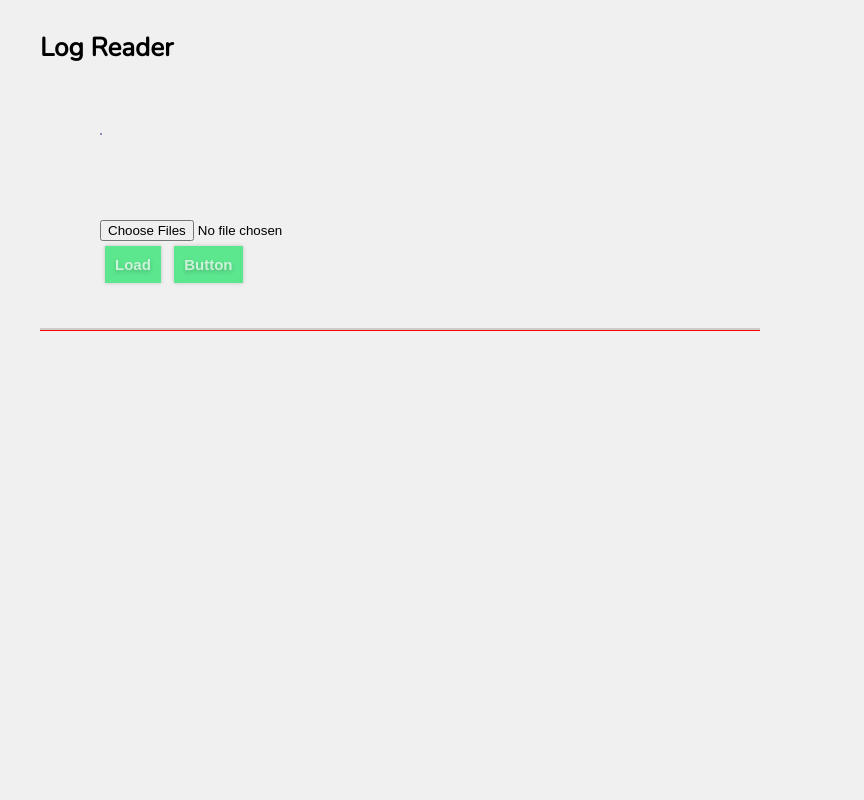
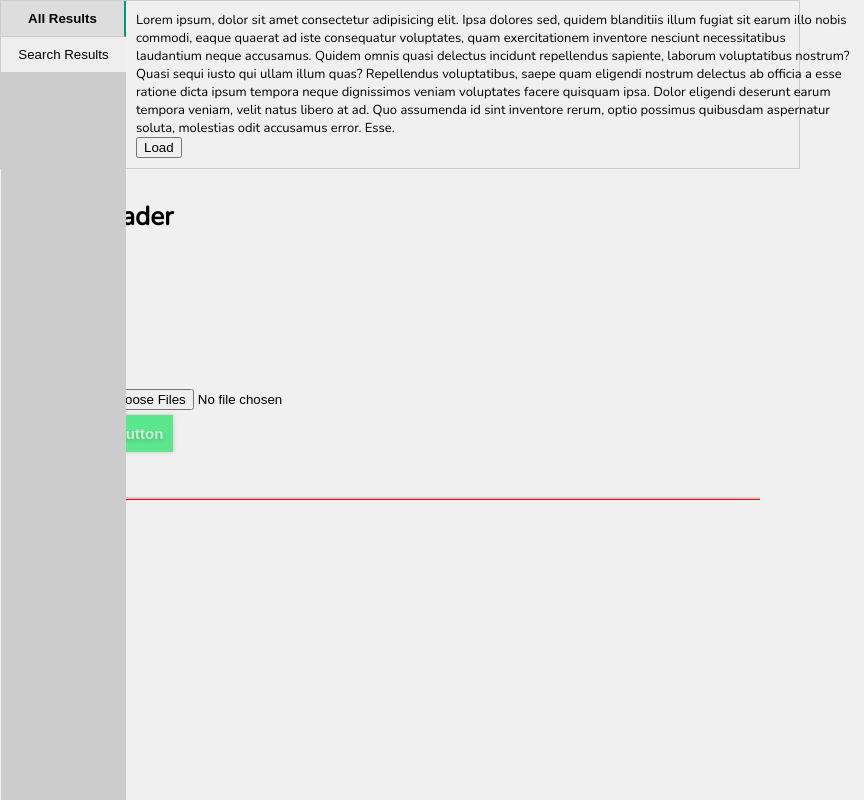
Before and after one commit to Nenjuna/Log-Reader, an Electron app: page index.html in a window 800 px wide. Shown: the whole page, 864 px wide, since content can reach past the window. Drawn offline with nearby package versions, Linux system fonts and the light colour scheme.

Commit message:
Added Sidebar and tabs

```diff
--- a/index.html
+++ b/index.html
@@ -11,25 +11,49 @@
     <link rel="stylesheet" href="./style/main.css">
   </head>
   <body>
-    <div class="container">
-    <h1>Log Reader</h1>
+       <div class="main">
+      <div class="sidebar">
+      <button class="tab-button tab-btn-active" id="all-results" data-for-tab="all-results">All Results</button>
+      <button class="tab-button" id="search-results" data-for-tab="search-results">Search Results</button>
+    </div>
 
-    <div class="box">
+    <div class="main-content">
+      <div class="content con-active" data-tab='all-results'>
+        <div class="contentbox">
+          Lorem ipsum, dolor sit amet consectetur adipisicing elit. Ipsa dolores sed, quidem blanditiis illum fugiat sit earum illo nobis commodi, eaque quaerat ad iste consequatur voluptates, quam exercitationem inventore nesciunt necessitatibus laudantium neque accusamus. Quidem omnis quasi delectus incidunt repellendus sapiente, laborum voluptatibus nostrum? Quasi sequi iusto qui ullam illum quas? Repellendus voluptatibus, saepe quam eligendi nostrum delectus ab officia a esse ratione dicta ipsum tempora neque dignissimos veniam voluptates facere quisquam ipsa. Dolor eligendi deserunt earum tempora veniam, velit natus libero at ad. Quo assumenda id sint inventore rerum, optio possimus quibusdam aspernatur soluta, molestias odit accusamus error. Esse.
+        </div>
+        <button id="btn">Load</button>
 
-      <div class="tags-input" data-name="tags-input">
+      </div>
+      <div class="content" data-tab='search-results'>
+        <div class="contentbox">
+          Lorem ipsum, dolor sit amet consectetur adipisicing elit. Ipsa dolores sed, quidem blanditiis illum fugiat sit earum illo nobis commodi, eaque quaerat ad iste consequatur voluptates, quam exercitationem inventore nesciunt necessitatibus laudantium neque accusamus. Quidem omnis quasi delectus incidunt repellendus sapiente, laborum voluptatibus nostrum? Quasi sequi iusto qui ullam illum quas? Repellendus voluptatibus, saepe quam eligendi nostrum delectus ab officia a esse ratione dicta ipsum tempora neque dignissimos veniam voluptates facere quisquam ipsa. Dolor eligendi deserunt earum tempora veniam, velit natus libero at ad. Quo assumenda id sint inventore rerum, optio possimus quibusdam aspernatur soluta, molestias odit accusamus error. Esse.
 
+          Lorem ipsum dolor sit amet consectetur adipisicing elit. Est obcaecati officia impedit perferendis mollitia perspiciatis vel! Accusantium eveniet natus sed, ipsum suscipit totam delectus, magnam recusandae voluptas sequi assumenda impedit quaerat minus temporibus amet dolorem corrupti! Facilis recusandae modi explicabo esse doloribus nesciunt labore aspernatur repudiandae et, eos magni ipsa!
+        </div>
       </div>
 
     </div>
 
+</div>
+
+
+<div class="container">
+  <h1>Log Reader</h1>
+
+    <div class="box">
+      <div class="tags-input" data-name="tags-input">
+      </div>
+    </div>
+
     <div class="box">
       <input type="file" id="file-input" class="hide" multiple="multiple"> <br>
-      <button id="btn">Load</button>
+
       <button id="button">Button</button>
         </div>
     <main>
-    <div class="results" id="results"></div>
-    <div class="pagenumbers" id="pagenumbers"></div>
+      <div class="results" id="results"></div>
+    <!-- <div class="pagenumbers" id="pagenumbers"></div> -->
   </main>
   <div id="trigger">  </div>
     <!-- We are using Node.js <span id="node-version"></span>,
--- a/preload.js
+++ b/preload.js
@@ -17,6 +17,9 @@ let options = {
 // Main function which starts the log reading process
 window.addEventListener('DOMContentLoaded', () => {
     let list_element = document.getElementById('results') //Display element
+    // Intersection Observer for lazy loading
+    const observer = new IntersectionObserver(handleIntersect, options);
+    observer.observe(document.getElementById('trigger'))
 
 
     //Variables declared for the main process
@@ -35,8 +38,7 @@ window.addEventListener('DOMContentLoaded', () => {
 
     window.readText = function(file) {
         var reader = new TxtReader();
-        const observer = new IntersectionObserver(handleIntersect, options);
-        observer.observe(document.getElementById('trigger'))
+
 
         reader.loadFile(file)
         .progress(function (progress) {
@@ -146,6 +148,8 @@ window.addEventListener('DOMContentLoaded', () => {
             reader.utf8decoder.decode(new Uint8Array(['a'.charCodeAt(0)])) === 'a'
             }
 
+
+
             btn.addEventListener("click", ()=>{
 
                 var file = document.getElementById('file-input').files;
@@ -209,6 +213,7 @@ window.addEventListener('DOMContentLoaded', () => {
 
 
 window.addEventListener('DOMContentLoaded', ()=>{
+    // Setting up Search tags in the search bar
     [].forEach.call(document.getElementsByClassName('tags-input'), function (el) {
         let hiddenInput = document.createElement('input'),
             mainInput = document.createElement('input'),
@@ -291,6 +296,36 @@ window.addEventListener('DOMContentLoaded', ()=>{
         function filterTag (tag) {
             return tag;
         }
+
+        function setUpTabs(){
+            document.querySelectorAll('.tab-button').forEach(button => {
+                button.addEventListener('click', ()=>{
+                    const sidebar = button.parentElement;
+                    const tabContainer = sidebar.parentElement;
+                    const tabVar = button.dataset.forTab;
+                    const tabToActive =  tabContainer.querySelector(`.content[data-tab="${tabVar}"]`)
+
+                    sidebar.querySelectorAll('.tab-button').forEach(button =>{
+                        button.classList.remove('tab-btn-active')
+                    })
+                    tabContainer.querySelectorAll('.content').forEach(tab =>{
+                        tab.classList.remove('con-active')
+                    })
+                    button.classList.add('tab-btn-active')
+                    tabToActive.classList.add('con-active')
+
+
+                    console.log(sidebar)
+                    console.log(tabContainer);
+                    console.log(tabVar);
+                    console.log(tabToActive)
+
+                })
+            })
+
+        }
+        setUpTabs();
+
     });
 })
 
--- a/renderer.js
+++ b/renderer.js
@@ -4,7 +4,7 @@
 // `nodeIntegration` is turned off. Use `preload.js` to
 // selectively enable features needed in the rendering
 // process.
-
+//
 
 // console.log(res)
 
--- a/style/main.scss
+++ b/style/main.scss
@@ -1,4 +1,68 @@
 @import url('https://fonts.googleapis.com/css?family=Nunito&display=swap');
+@import url('https://fonts.googleapis.com/css?family=Poppins&display=swap');
+
+
+*{
+    list-style: none;
+}
+
+.main{
+    border: 1px solid #ccc;
+    display: flex;
+    position: relative;
+    font-family: 'Nunito', sans-serif;
+
+    .sidebar{
+        width: 125px;
+        height: 100%;
+        flex-shrink: 0;
+        background: #ccc;
+        // padding: 30px 0px;
+        position: fixed;
+
+        .tab-button{
+            display: block;
+            padding: 10px;
+            background: #eee;
+            border: none;
+            width: 100%;
+            cursor: pointer;
+            outline: none;
+        }
+        .tab-button:active{
+            background: #dddddd;
+        }
+        .tab-button:not(:last-of-type){
+            border-bottom: 1px solid #ccc;
+        }
+        .tab-btn-active{
+            background-color: #ddd;
+            border-right: 2px solid #009879;
+            font-weight: bold;
+
+        }
+
+}
+
+    .content{
+        width: 90%;
+        margin-left: 125px;
+        padding: 10px;
+        display: none;
+    }
+    .con-active{
+        display: block;
+    }
+
+
+}
+
+
+
+
+
+
+
 
 body, html{
     // background: rgb(0,0,0);
@@ -17,6 +81,7 @@ body, html{
 .container{
     margin: 30px 40px;
     border: 0;
+    font-family: 'Nunito', sans-serif;
 
     #trigger{
         // margin-top: 900px;
@@ -126,6 +191,7 @@ body, html{
  margin-left: 20px;
 //  background: #f0f0f0;
  padding: 40px;
+ font-family: 'Nunito', sans-serif;
 
  .tags-input {
      outline: none;
@@ -134,6 +200,7 @@ body, html{
     //  border-radius: 5px;
     border: 1px solid #424491;
     display: inline-flex;
+    font-family: 'Nunito', sans-serif;
 
 
     .search-button{
@@ -150,6 +217,7 @@ body, html{
     border: 0;
     outline: 0;
     background: transparent;
+    font-family: 'Nunito', sans-serif;
     // padding: 0.5em 0.1em;
     padding: 10px;
     // padding-right: 0px;
@@ -160,6 +228,7 @@ body, html{
     .main-input::placeholder{
         color: #424491;
         text-decoration: none;
+        font-family: 'Nunito', sans-serif;
     }
 
     .tag {
```
Also changed, not shown: style/main.css, 1 other file.
